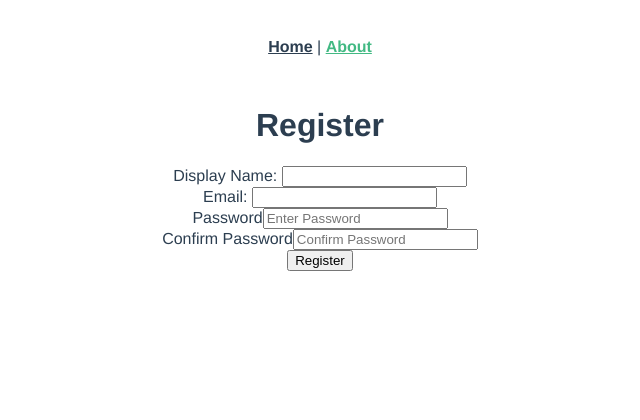
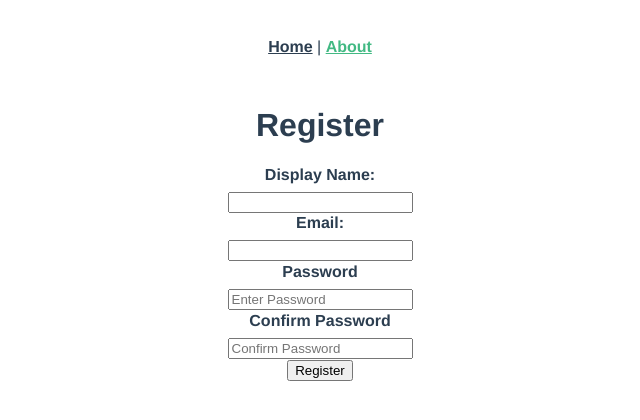
Before and after one commit to Level-Up-Partnership/lup-tasker, a Vue app in the folder client/: page /register in a window 1280 px wide. Shown: the top 420 px of the page, without its empty margins (320-960 px from the left). Built offline with nearby package versions, Linux system fonts and the light colour scheme.

Commit message:
Added bootstrap

```diff
--- /dev/null
+++ b/client/src/UI/BaseCard.vue
@@ -0,0 +1,5 @@
+<template>
+  <div class="card">
+    <slot></slot>
+  </div>
+</template>
--- a/client/src/components/RegForm/RegistrationForm.vue
+++ b/client/src/components/RegForm/RegistrationForm.vue
@@ -1,20 +1,15 @@
 <template>
   <div>
     <form @submit.prevent="submitData">
-      <div class="form-group">
+      <div class="form-control">
         <label for="displayedName">Display Name: </label>
         <input type="text" id="displayedName" v-model="enteredName" />
       </div>
-      <div class="form-group">
+      <div class="form-control">
         <label for="userEmail">Email: </label>
-        <input
-          type="email"
-          id="userEmail"
-          class="form-group"
-          v-model="enteredEmail"
-        />
+        <input type="email" id="userEmail" v-model="enteredEmail" />
       </div>
-      <div class="form-group">
+      <div class="form-control">
         <label for="userPassword">Password</label>
         <input
           type="password"
@@ -23,7 +18,7 @@
           v-model="enteredPassword"
         />
       </div>
-      <div class="form-group">
+      <div class="form-control">
         <label for="userConfirmedPassword">Confirm Password</label>
         <input
           type="password"
@@ -60,4 +55,13 @@ export default {
 };
 </script>
 
-<style scoped></style>
+<style scoped>
+.form-control {
+  margin: 0.1rem 0;
+}
+label {
+  font-weight: bold;
+  display: block;
+  margin-bottom: 0.5rem;
+}
+</style>
```
